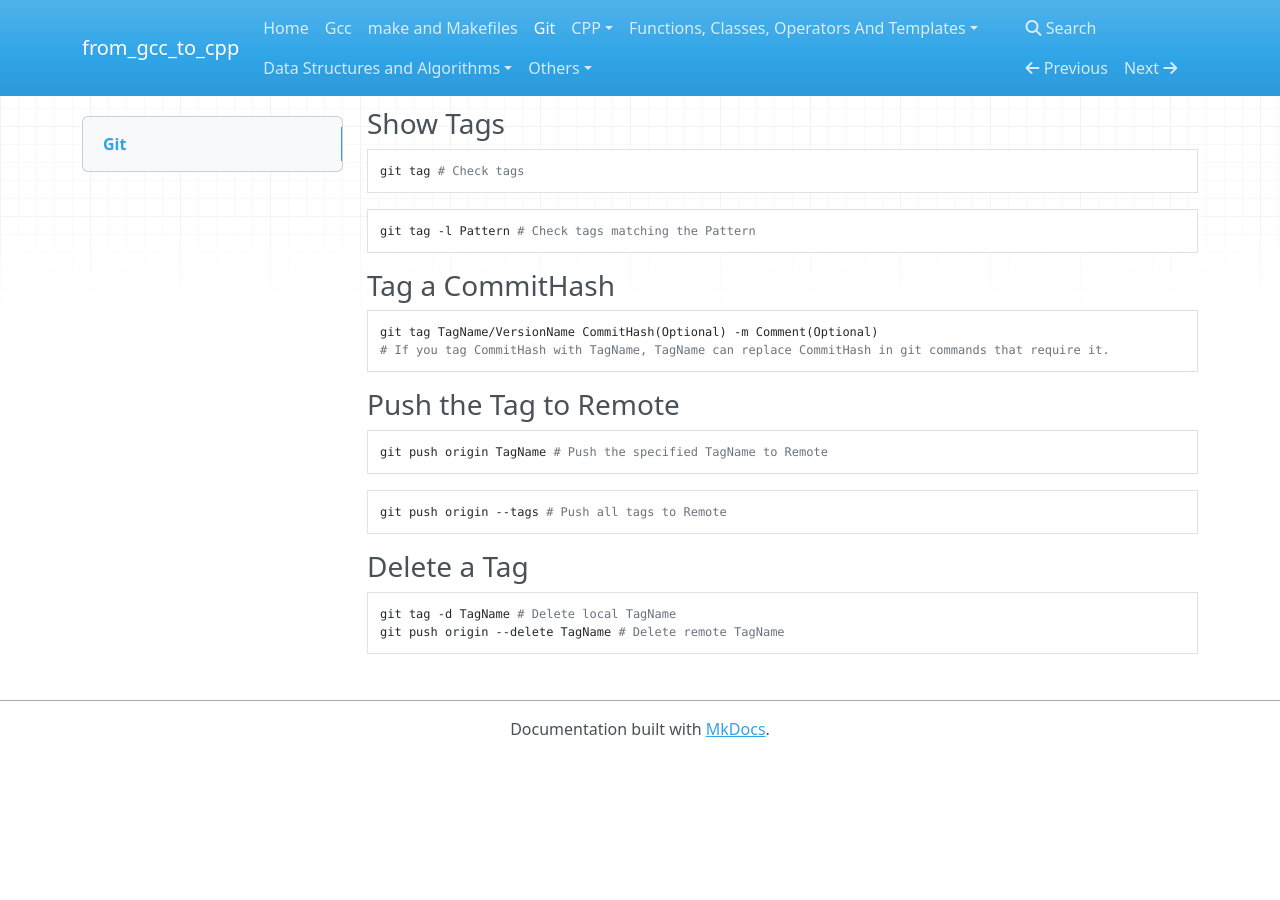
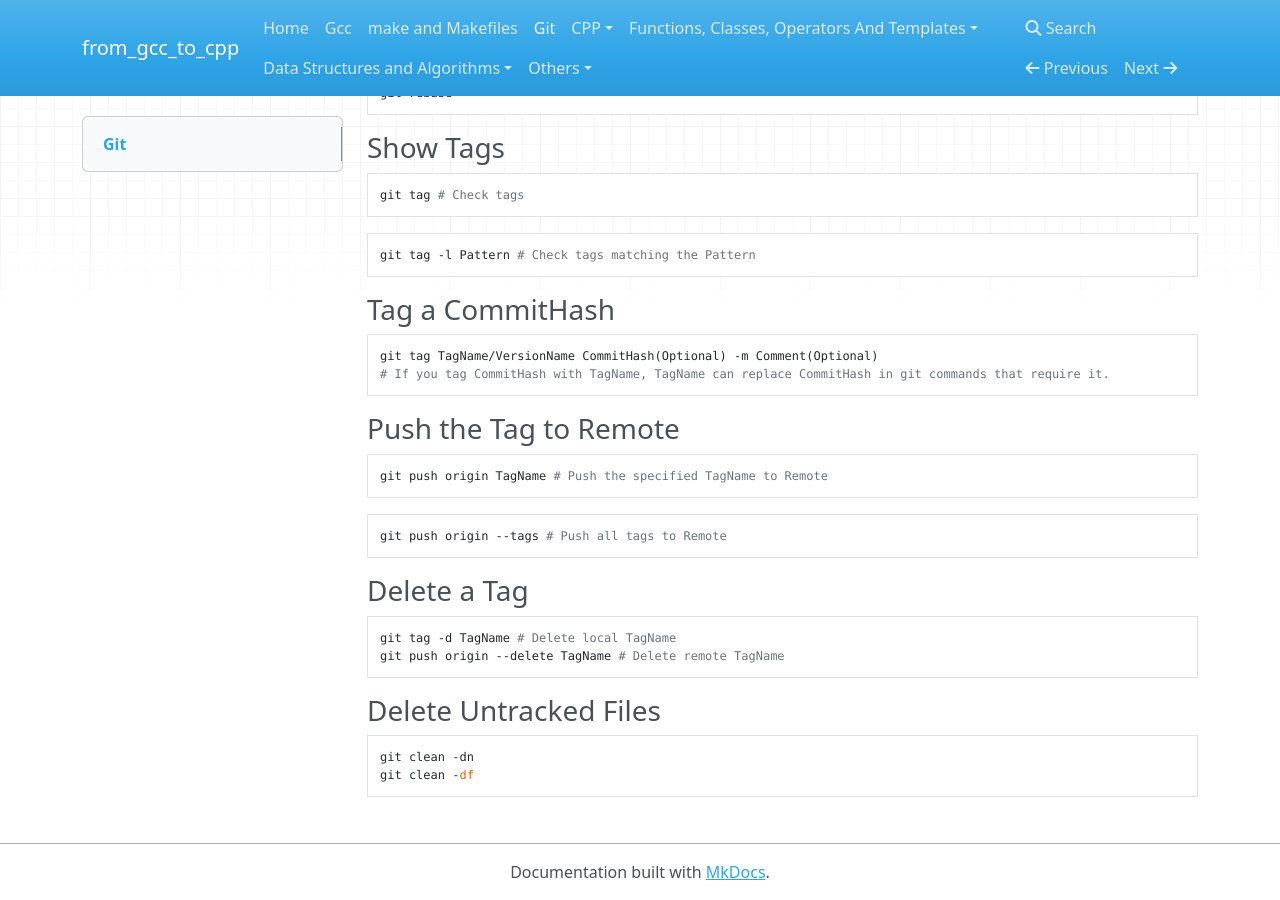
Before and after one commit to 0BananaBig0/from_gcc_to_cpp, an MkDocs documentation site: the page built from docs/Git.md, in a window 1280 px wide and 900 px high, scrolled down 8037 px. Built offline with MkDocs 1.6.1, drawn with Linux system fonts in a browser that asks for light colours; nearby versions of some CDN libraries; before the commit the page ends 8794 px from its top, so only the background shows below that; some of the changed text lies outside the part shown.

Commit message:
update Git.md

````diff
--- a/docs/Git.md
+++ b/docs/Git.md
@@ -39,6 +39,7 @@
   - [Tag a CommitHash](#tag-a-commithash)
   - [Push the Tag to Remote](#push-the-tag-to-remote)
   - [Delete a Tag](#delete-a-tag)
+  - [Delete Untracked Files](#delete-untracked-files)
 
 <!-- vim-markdown-toc -->
 
@@ -470,3 +471,10 @@ git push origin --tags # Push all tags to Remote
 git tag -d TagName # Delete local TagName
 git push origin --delete TagName # Delete remote TagName
 ```
+
+### Delete Untracked Files
+
+```SH
+git clean -dn
+git clean -df
+```
````
